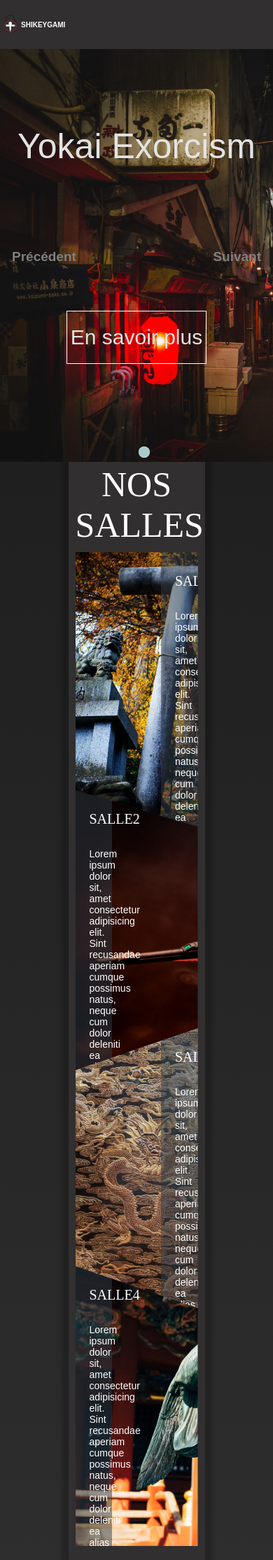
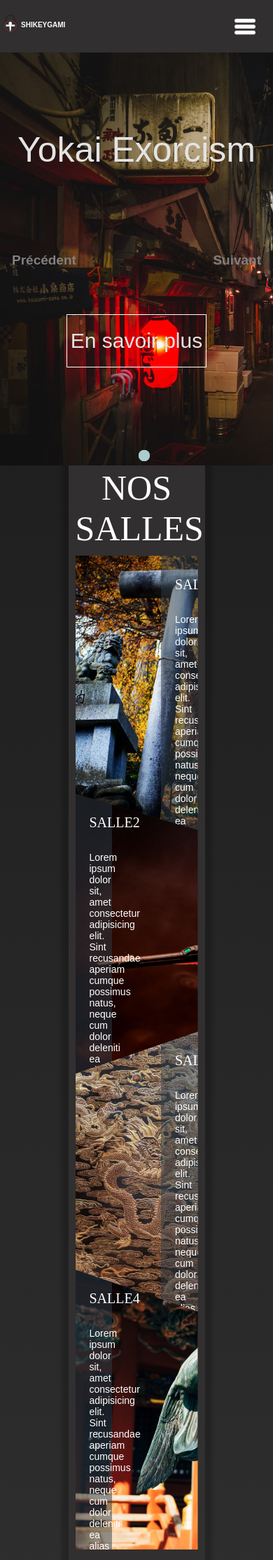
Before and after one commit to AidounNejma/Shikeygami, a Symfony app: template templates/accueil/index.html.twig in a window 390 px wide. Shown: the top 2229 px of the page at 70% size. Run offline with Twig, Linux system fonts and the light colour scheme; the template is opened without the code that fills it, so the values that code supplies are empty; style sheets or scripts are compiled from the project's sources; some libraries are stand-ins or nearby versions.

Commit message:
MAJ menu

```diff
--- a/assets/menu.js
+++ b/assets/menu.js
@@ -1,7 +1,7 @@
  import'./styles/menu.css';
 
 
-        var burger = document.getElementsByClassName('mobile');
+        var burger = document.getElementsByClassName('burger');
         console.log(burger);
 
         var maNav =document.getElementsByTagName('nav');
--- a/assets/styles/game.css
+++ b/assets/styles/game.css
@@ -1,6 +1,6 @@
-img{
+/* img{
     height: 100px;
-}
+} */
 .centered{
     text-align: center;
     margin: auto;
--- a/assets/styles/menu.css
+++ b/assets/styles/menu.css
@@ -20,11 +20,13 @@ header{
     background-color: #312f2f;
     color: #ffffff;
     font-size: 20px;
+    justify-content: space-between;
 }
 
 .container{
     display: flex;
     width:10%;
+    cursor: pointer;
 }
 
 .logo {
@@ -42,16 +44,29 @@ h1{
     padding-top: 50px;
 }
 
-.mobile{
+div a{
+    text-decoration: none;
+    color: #ffffff;
+}
+
+.flex{
+    display: flex;
+    flex-direction: row;
+}
+
+.burger{
     display:none;
 }
 
+
+nav{
+    display: flex;
+}
+
+
 nav .menu {
     display: flex;
-    padding:50px, 20px, 0, 300px;
-    margin-top:20px;
     justify-content: space-around;
-    margin-left: 80%;
 }
 
 nav .menu li {
@@ -62,7 +77,7 @@ nav .menu a {
     display:block;
     min-width: 120px;
     margin: 20px;
-    padding: 10px;
+    padding: 1px;
     text-align: center;
     text-decoration: none;
     transition: all 1s ;
@@ -134,7 +149,13 @@ h2{
 
 @media screen and (max-width: 660px) {
 /* ------------------------------------header----------------------------- */
-    .logo {
+.container{
+    justify-content: space-between;
+    width: 100%;
+    align-items: center;
+}
+
+.logo {
         width: 30px;
         margin: 10px, 20px, 20px, 20px;
         padding-top:20px;
@@ -149,27 +170,37 @@ h2{
         padding-top: 30px;
     }
 
-    .mobile {
+    .burger {
         display: block;
-        width:20px;
+        height:30px;
         cursor:pointer;
-        margin-left: 75%;
-        padding: 18px;
+
     }
 
-    img .mobile {
-        display: inline;
+    .burger-div{
+        margin-right: 25px;
+    }
+
+
+    header{
+        display: block;
+    }
+
+    .menu{
+        flex-direction: column;
     }
 
     header nav {
 		display: none;
-		float: none;
+		/* float: none; */
 	}
 
 	header a {
 		display: block;
 		text-align: center;
 	}
+
+
 
     /* ------------------------------------footer----------------------------- */
     footer .information{
--- a/package.json
+++ b/package.json
@@ -18,6 +18,7 @@
         "build": "encore production --progress"
     },
     "dependencies": {
+        "@fortawesome/fontawesome-free": "^5.15.4",
         "file-loader": "^6.2.0"
     }
 }
--- a/templates/_menuHeader.html.twig
+++ b/templates/_menuHeader.html.twig
@@ -13,18 +13,20 @@
 
 
 		<div class="container">
-			<img class="logo" src="/img/headerFooter/logo.png" alt="logo">
-			<h1>Shikeygami</h1>
+			<div class="flex">
+				<a href="{{ path("accueil") }}"><img class="logo" src="/img/headerFooter/logo.png" alt="logo"></a>
+				<h1><a href="{{ path("accueil") }}">Shikeygami</a></h1>
+			</div>
+
+			<div class="burger-div">
+				<img class="burger" src="/img/headerFooter/burger.png" alt="burger">
+			</div>
 		</div>
 
-
-		<img class="mobile" src="/img/headerFooter/burger.png" alt="burger">
-
 		<nav>
-
 			<ul class="menu">
 				<li>
-					<a href="{{ path("user_index") }}">Nos salles</a>
+					<a href="{{ path("game_index") }}">Nos salles</a>
 				</li>
 
 				<li>
@@ -55,10 +57,6 @@
 					</li>
 				{% endif %}
 			</ul>
-
 		</nav>
-
-
 	</header>
-
 </body>
--- a/templates/game/index.html.twig
+++ b/templates/game/index.html.twig
@@ -44,4 +44,3 @@
 		</div>
 	</main>
 {% endblock %}
-#}
```
Also changed, not shown: migrations/Version20210920132346.php (added, +39 -0 lines), 1 other file.
